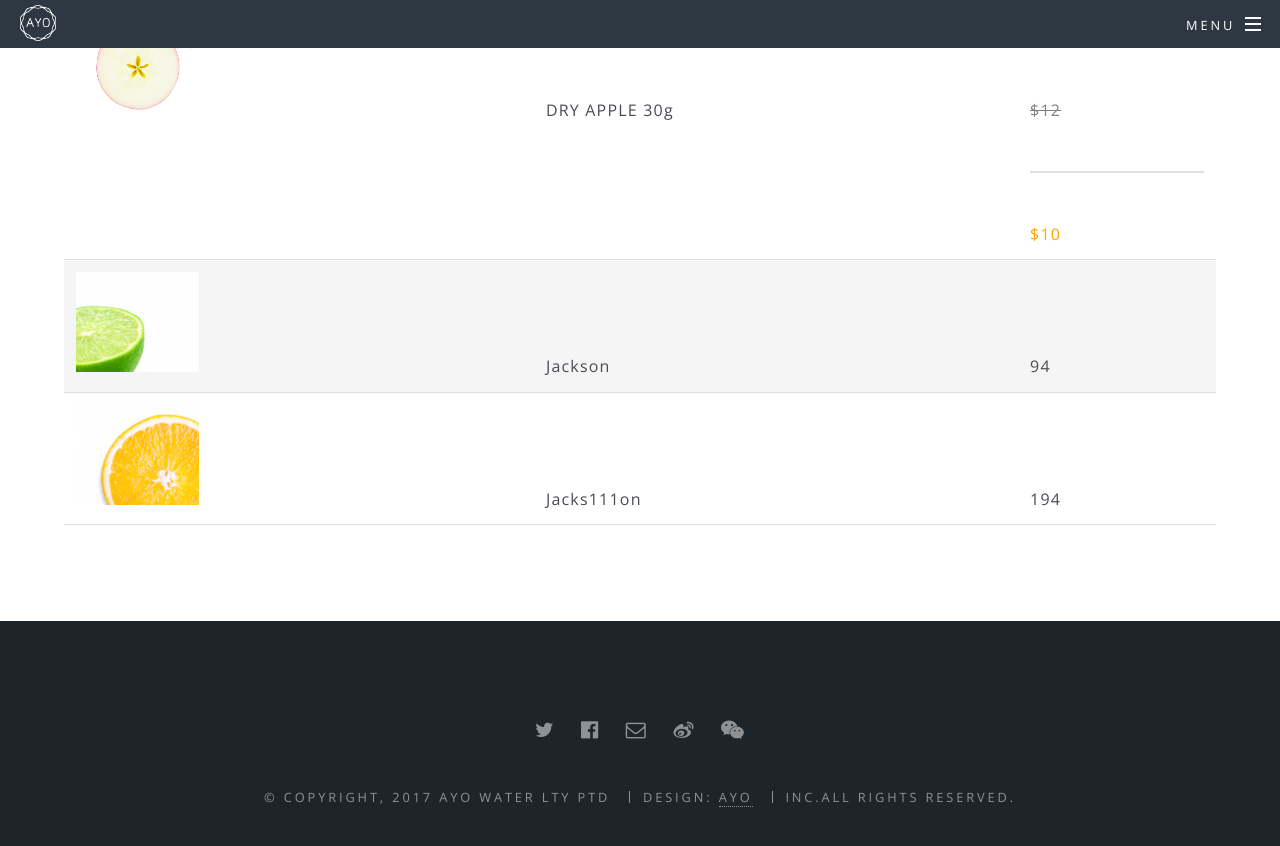
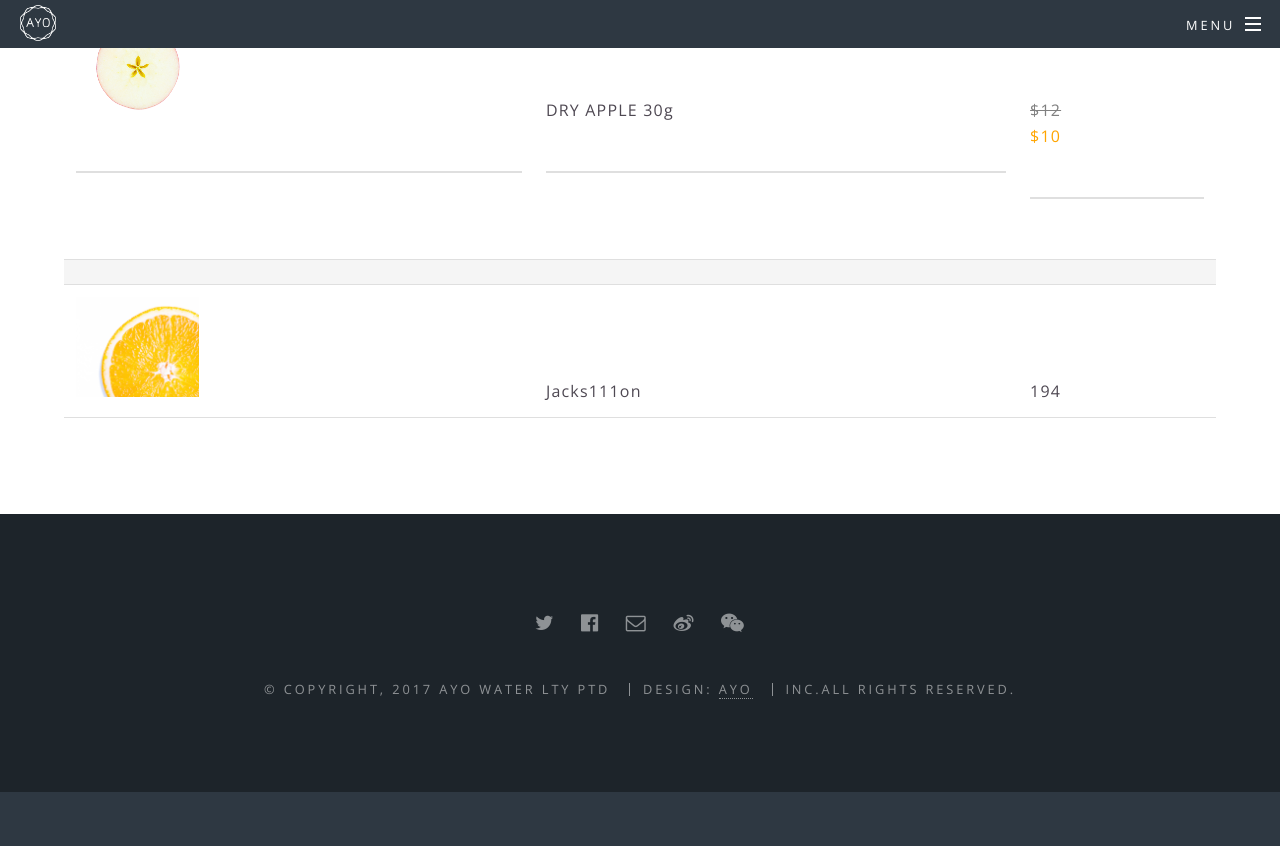
Before and after one commit to ckhung93/ayowater.github.io, a Jekyll site: the page built from products.html, in a window 1280 px wide and 900 px high, scrolled down 562 px. Shown: the top 846 px of the window. Built offline with Jekyll 4.4.1, drawn with Linux system fonts in a browser that asks for light colours; after the commit the page ends 1354 px from its top, so only the background shows below that.

Commit message:
Update products.html

```diff
--- a/products.html
+++ b/products.html
@@ -13,15 +13,15 @@ title: Products
     <th>Price</th>
   </tr>
   <tr>
-    <td><img src="images/apple.png" height="100"></td>
-    <td>DRY APPLE 30g</td>
-    <td><font color="grey"><s>$12 </s></font><br /><hr />
-	    <font color="orange">$10</font></td>
+    <td><img src="images/apple.png" height="100"><hr /></td>
+    <td>DRY APPLE 30g<hr /></td>
+    <td><font color="grey"><s>$12 </s></font><br />
+	    <font color="orange">$10</font><hr /></td>
   </tr>
   <tr>
-    <td><img src="images/lime.png" height="100"></td>
-    <td>Jackson</td>
-    <td>94</td>
+    <td></td>
+    <td></td>
+    <td></td>
   </tr>
   <tr>
     <td><img src="images/orange.png" height="100"></td>
```
